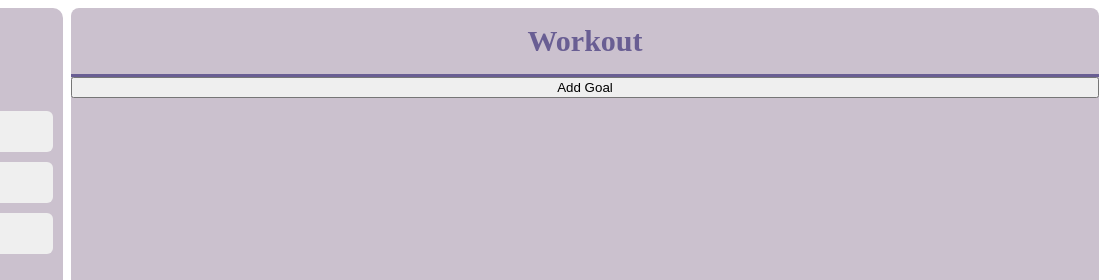
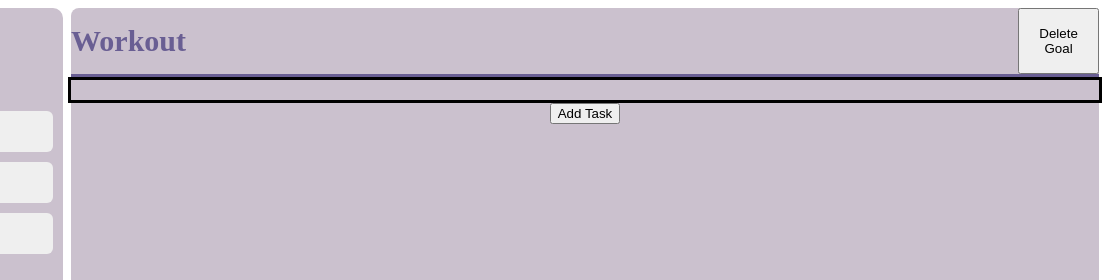
Before and after one commit to SorinBar/Planning-Lab, a plain HTML site: page client.html in a window 1280 px wide. Both pictures are taken after a click on the button "Workout". Shown: the top 280 px of the page, 165-1280 px from the left. Drawn offline with Linux system fonts and the light colour scheme.

Commit message:
changed plans->goals, added remove goals

```diff
--- a/client.html
+++ b/client.html
@@ -12,13 +12,10 @@
 <body>
     <div id="sidebar-div">
         <img id="logo" src="icons/logo.png" alt="Logo"/>
-        <div id="plans-div"></div>
-        <div id="plans-buttons-div"></div>
+        <div id="goals-div"></div>
+        <div id="goals-buttons-div"></div>
     </div>
-    <div id="main-div">
-        <div id="plan-title-div">Workout</div>
-        <button id="">Add Goal</button>
-    </div>
+    <div id="main-div"></div>
 
 
 </body>
--- a/css/main.css
+++ b/css/main.css
@@ -4,16 +4,31 @@
     margin-right: 8px;
     display: flex;
     flex-direction: column;
+    align-items: center;
     border-radius: 8px;
     min-height: 97vh;
 }
 
-#plan-title-div {
-    text-align: center;
+#goal-title-div {
+    width: 100%;
+    display: flex;
+    flex-direction: row;
+    justify-content: space-between;
+    border-bottom-style: solid;
+    border-color: #695E93;
+}
+
+#goal-title {
     color: #695E93;
     font-size: 30px;
     font-weight: 800;
     padding-top: 16px;
     padding-bottom: 16px;
-    border-bottom-style: solid;
+    width: 100%;
 }
+
+#tasks-div {
+    border-style: solid;
+    width: 100%;
+    height: 20px;
+}
--- a/css/sidebar.css
+++ b/css/sidebar.css
@@ -19,13 +19,13 @@
     align-items: center;
 }
 
-#plans-div {
+#goals-div {
     display: flex;
     flex-direction: column;
     overflow-y: scroll;
 }
 
-.plan-button {
+.goals-button {
     border: none;
     padding-top: 10px;
     padding-bottom: 10px;
@@ -39,13 +39,13 @@
     cursor: pointer;
 }
 
-#plans-buttons-div {
+#goals-buttons-div {
     display: flex;
     flex-direction: row;
     justify-content: center;
 }
 
-#add-plan-button {
+#add-goal-button {
     width: 30px;
     border-radius: 12px;
     padding: 4px;
@@ -57,10 +57,10 @@
     align-self: center;
 }
 
-#add-plan-button:hover {
+#add-goal-button:hover {
     background-color: rgb(243, 243, 243);
 }
 
-#add-plan-button:active {
+#add-goal-button:active {
     background-color: #958db4;
 }
--- a/js/script.js
+++ b/js/script.js
@@ -15,94 +15,140 @@ socket.addEventListener('error', function (event) {
 });
 
 // Model
-let plans = [ {
+let goals = [ {
         title: "Workout",
-        goals: []
+        tasks: []
     }, {
         title: "Education",
-        goals: []
+        tasks: []
     }, {
         title: "Money",
-        goals: []
+        tasks: []
     }];
 
 
 // View
 function renderSidebar() {
-    const plansDiv = document.getElementById('plans-div');
-    const buttonsDiv = document.getElementById('plans-buttons-div');
+    const goalsDiv = document.getElementById('goals-div');
+    const buttonsDiv = document.getElementById('goals-buttons-div');
 
-    plansDiv.innerHTML = '';
+    goalsDiv.innerHTML = '';
     buttonsDiv.innerHTML = '';
 
     let button;
-    for (let i = 0; i < plans.length; i++) {
+    for (let i = 0; i < goals.length; i++) {
         button = document.createElement('button');
-        button.className = 'plan-button';
-        button.innerText = plans[i].title;
-        button.dataset.planId = i;
-        button.addEventListener('click', planClick);
-        plansDiv.appendChild(button);
+        button.className = 'goals-button';
+        button.innerText = goals[i].title;
+        button.dataset.goalId = i;
+        button.addEventListener('click', goalClick);
+        goalsDiv.appendChild(button);
     }
 
-    const addPlanButton = document.createElement('input');
-    addPlanButton.id = 'add-plan-button';
-    addPlanButton.type = 'image';
-    addPlanButton.src = 'icons/plus2.png';
-    addPlanButton.alt = 'Add';
-    addPlanButton.addEventListener('click', addPlanClick);
-    buttonsDiv.appendChild(addPlanButton);
+    const addGoalButton = document.createElement('input');
+    addGoalButton.id = 'add-goal-button';
+    addGoalButton.type = 'image';
+    addGoalButton.src = 'icons/plus2.png';
+    addGoalButton.alt = 'Add';
+    addGoalButton.addEventListener('click', addGoalClick);
+    buttonsDiv.appendChild(addGoalButton);
 
 };
-function renderAddPlan() {
-    const plansDiv = document.getElementById('plans-div');
+function renderAddGoal() {
+    const goalsDiv = document.getElementById('goals-div');
     const textInput = document.createElement('input');
     textInput.type = 'text';
-    textInput.id = 'add-plan-input';
-    plansDiv.appendChild(textInput);
+    textInput.id = 'add-goal-input';
+    goalsDiv.appendChild(textInput);
     textInput.focus();
 
-    const plansButtonDiv = document.getElementById('plans-buttons-div');
+    const goalsButtonDiv = document.getElementById('goals-buttons-div');
     const okButton = document.createElement('button');
     okButton.innerText = 'OK';
-    okButton.addEventListener('click', okPlanClick);
+    okButton.addEventListener('click', okGoalClick);
     const cancelButton = document.createElement('button');
     cancelButton.innerText = 'CANCEL';
-    cancelButton.addEventListener('click', cancelPlanClick);
+    cancelButton.addEventListener('click', cancelGoalClick);
 
-    plansButtonDiv.innerHTML = '';
-    plansButtonDiv.appendChild(okButton);
-    plansButtonDiv.appendChild(cancelButton);
+    goalsButtonDiv.innerHTML = '';
+    goalsButtonDiv.appendChild(okButton);
+    goalsButtonDiv.appendChild(cancelButton);
 
 };
 function renderMain(index) {
-    console.log(index);
+    const mainDiv = document.getElementById('main-div');
+    mainDiv.innerHTML = '';
+
+    // Title area
+    const titleDiv = document.createElement('div');
+    titleDiv.id = 'goal-title-div';
+
+    const title = document.createElement('div');
+    title.id = 'goal-title';
+    title.innerText = goals[index].title;
+
+    const deleteButton = document.createElement('button');
+    deleteButton.id = 'delete-goal-button';
+    deleteButton.innerText = 'Delete Goal';
+    deleteButton.dataset.goalId = index;
+    deleteButton.addEventListener('click', deleteGoalClick);
+
+    titleDiv.appendChild(title);
+    titleDiv.appendChild(deleteButton);
+
+    // Tasks area
+
+    const tasksDiv = document.createElement('div');
+    tasksDiv.id = 'tasks-div';
+        // fill tasks
+
+    // Button
+    const addButton = document.createElement('button');
+    addButton.id = 'add-task-button';
+    addButton.innerText = 'Add Task';
+    addButton.dataset.goalId = index;
+
+    mainDiv.appendChild(titleDiv);
+    mainDiv.appendChild(tasksDiv);
+    mainDiv.appendChild(addButton);
 };
+
+function renderEmptyMain() {
+    const mainDiv = document.getElementById('main-div');
+    mainDiv.innerHTML = '';
+}
 // Controler
-function planClick(event) {
-    const planButton = event.target;
-    renderMain(planButton.dataset.planId);
+function goalClick(event) {
+    const goalButton = event.target;
+    renderMain(goalButton.dataset.goalId);
 };
-function addPlanClick(event) {
-    renderAddPlan();
+function addGoalClick(event) {
+    renderAddGoal();
 };
-function okPlanClick(event) {
-    const textInput = document.getElementById('add-plan-input');
+function okGoalClick(event) {
+    const textInput = document.getElementById('add-goal-input');
     if (isValid(textInput.value)) {
-        plans.push({
+        goals.push({
             title: textInput.value,
-            goals: []
+            tasks: []
         });
         renderSidebar();
     }
 };
-function cancelPlanClick(event) {
+function cancelGoalClick(event) {
     renderSidebar();
 };
-
+function deleteGoalClick(event){
+    const deleteButton = event.target;
+    const goalId = deleteButton.dataset.goalId;
+    goals.splice(goalId, 1);
+    renderSidebar();
+    renderEmptyMain();
+}
 
 function isValid(str) {
     return str.match(/^[a-zA-Z0-9]+$/) !== null && str.length < 16;
 }
 // Run
 renderSidebar();
+renderEmptyMain();
```
